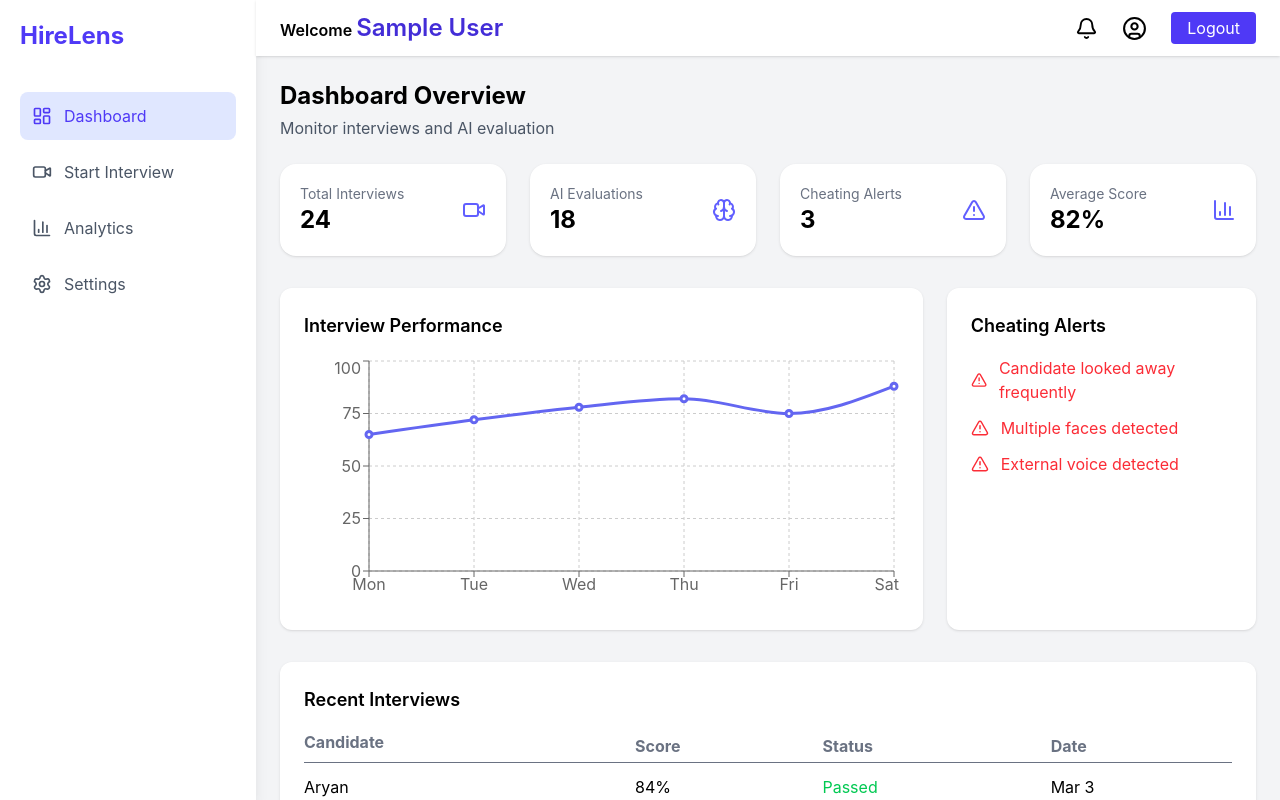
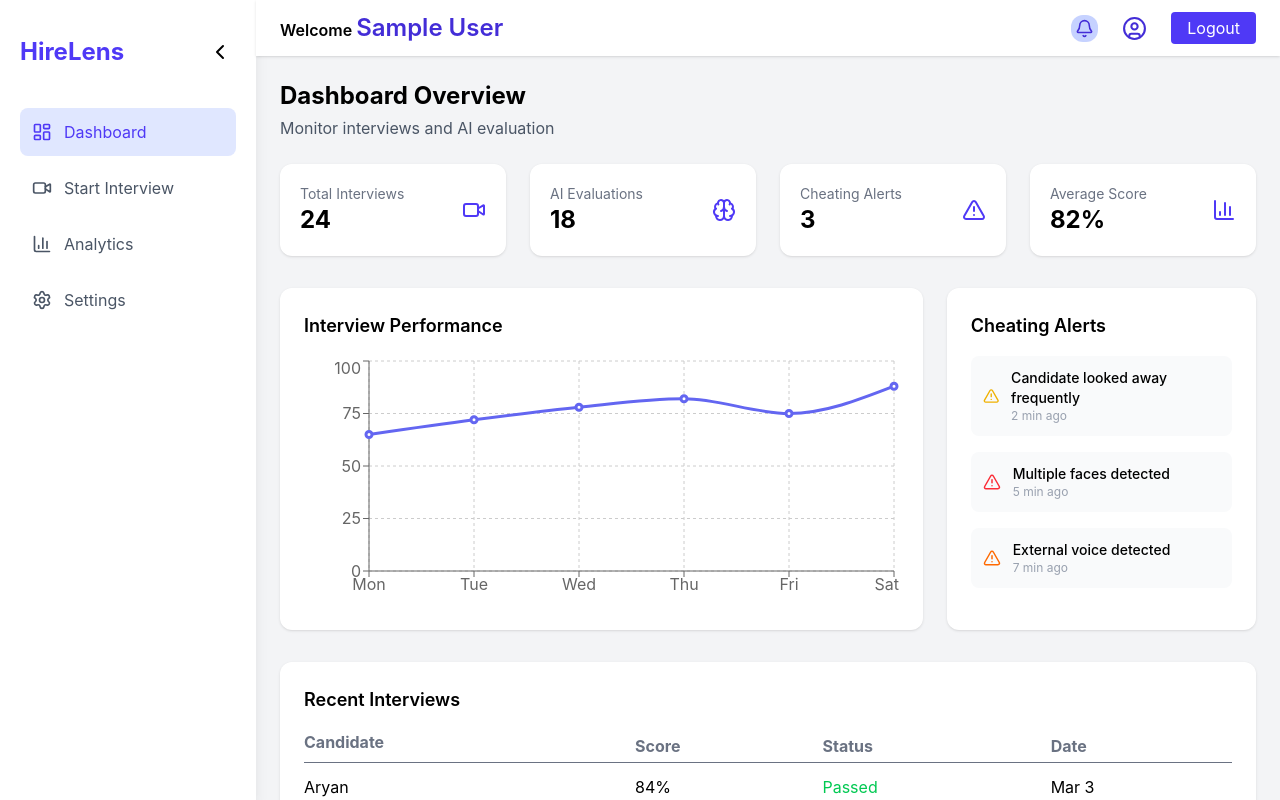
Before and after one commit to Choudhary-Sahil099/HIRELEN, a React (Vite) app in the folder Frontend/: page /dashboard in a window 1280 px wide. Built offline with nearby package versions, Linux system fonts and the light colour scheme; sample sign-in values are in the browser's storage.

Commit message:
framer motion addition

```diff
--- a/Frontend/package.json
+++ b/Frontend/package.json
@@ -14,6 +14,7 @@
     "@tailwindcss/vite": "^4.2.1",
     "axios": "^1.13.5",
     "clsx": "^2.1.1",
+    "framer-motion": "^12.35.2",
     "jwt-decode": "^4.0.0",
     "lucide-react": "^0.575.0",
     "react": "^19.2.0",
--- a/Frontend/src/components/dashboard/CheatingAlerts.tsx
+++ b/Frontend/src/components/dashboard/CheatingAlerts.tsx
@@ -1,30 +1,74 @@
 import { AlertTriangle } from "lucide-react";
 
-// linked to the performance chart and shows the result of the selected interview only
-const alerts = [
-  "Candidate looked away frequently",
-  "Multiple faces detected",
-  "External voice detected",
+interface Alert {
+  message: string;
+  severity: "low" | "medium" | "high";
+  time: string;
+}
+
+const alerts: Alert[] = [
+  {
+    message: "Candidate looked away frequently",
+    severity: "low",
+    time: "2 min ago",
+  },
+  {
+    message: "Multiple faces detected",
+    severity: "high",
+    time: "5 min ago",
+  },
+  {
+    message: "External voice detected",
+    severity: "medium",
+    time: "7 min ago",
+  },
 ];
+
+const severityColor = {
+  low: "text-yellow-500",
+  medium: "text-orange-500",
+  high: "text-red-500",
+};
 
 const CheatingAlerts = () => {
   return (
     <div className="bg-white p-6 rounded-xl shadow">
+
       <h3 className="text-lg font-semibold mb-4">
         Cheating Alerts
       </h3>
 
-      <div className="space-y-3">
+      <div className="space-y-4">
+
         {alerts.map((alert, index) => (
           <div
             key={index}
-            className="flex items-center gap-3 text-red-500"
+            className="flex items-start justify-between p-3 rounded-lg bg-gray-50"
           >
-            <AlertTriangle size={18} />
-            <span>{alert}</span>
+            <div className="flex items-center gap-3">
+
+              <AlertTriangle
+                size={18}
+                className={severityColor[alert.severity]}
+              />
+
+              <div>
+                <p className="text-sm font-medium">
+                  {alert.message}
+                </p>
+
+                <p className="text-xs text-gray-400">
+                  {alert.time}
+                </p>
+              </div>
+
+            </div>
+
           </div>
         ))}
+
       </div>
+
     </div>
   );
 };
--- a/Frontend/src/components/layouts/Sidebar.tsx
+++ b/Frontend/src/components/layouts/Sidebar.tsx
@@ -1,8 +1,9 @@
-import { LayoutDashboard, Video, BarChart3, Settings } from "lucide-react";
+//LogoDesign for the website
+//creating array of the sidebar menu
+import { LayoutDashboard, Video, BarChart3, Settings, ChevronLeft, ChevronRight } from "lucide-react";
+import { useState } from "react";
 import { NavLink } from "react-router-dom";
 
-//LogoDesign for the website
-//creating array of the sidebar menu
 const SideItems = [
   {
     name: "Dashboard",
@@ -27,12 +28,26 @@ const SideItems = [
 ];
 
 const Sidebar: React.FC = () => {
+  const[minimized, setMinimized] = useState(false)
   return (
-    <div className="h-screen w-64 bg-white shadow-lg p-5 flex flex-col">
+    <div className={`h-screen bg-white shadow-lg p-5 flex flex-col transition-all duration-300 ${minimized ? "w-20":"w-64"}`}>
 
-      <h1 className="text-2xl font-bold text-indigo-600 mb-10">
-        HireLens
-      </h1>
+      <div className="flex items-center justify-between py-4 pb-10">
+
+        {!minimized && (
+          <h1 className="text-2xl font-bold text-indigo-600">
+           HireLens
+          </h1>
+        )}
+
+        <button
+          onClick={() => setMinimized(!minimized)}
+          className="p-1 rounded hover:bg-gray-100"
+        >
+          {minimized ? <ChevronRight size={24} /> : <ChevronLeft size={24} />}
+        </button>
+
+      </div>
 
       <nav className="flex flex-col gap-2">
 
@@ -52,7 +67,7 @@ const Sidebar: React.FC = () => {
               }
             >
               <Icon size={20} />
-              {item.name}
+              {!minimized && <span>{item.name}</span>}
             </NavLink>
           );
         })}
--- a/Frontend/src/components/layouts/StatsCard.tsx
+++ b/Frontend/src/components/layouts/StatsCard.tsx
@@ -1,21 +1,28 @@
-import React from "react";
+import type { ReactNode } from "react";
+import { motion } from "framer-motion";
 
 interface StatsCardProps {
   title: string;
   value: string | number;
-  icon: React.ReactNode;
+  icon: ReactNode;
 }
 
-const StatsCard: React.FC<StatsCardProps> = ({ title, value, icon }) => {
+const StatsCard = ({ title, value, icon }: StatsCardProps) => {
   return (
-    <div className="bg-white p-5 rounded-2xl shadow hover:scale-105 transition flex justify-between items-center">
+    <motion.div
+      initial={{ opacity: 0, y: 20 }}
+      animate={{ opacity: 1, y: 0 }}
+      whileHover={{ scale: 1.05 }}
+      transition={{ duration: 0.3 }}
+      className="bg-white p-5 rounded-xl shadow flex items-center justify-between"
+    >
       <div>
         <p className="text-gray-500 text-sm">{title}</p>
         <h2 className="text-2xl font-bold">{value}</h2>
       </div>
 
-      <div className="text-indigo-500">{icon}</div>
-    </div>
+      <div className="text-indigo-600">{icon}</div>
+    </motion.div>
   );
 };
 
--- a/Frontend/src/components/layouts/Topbar.tsx
+++ b/Frontend/src/components/layouts/Topbar.tsx
@@ -4,12 +4,12 @@ const Topbar = () => {
   const { user, logout } = useAuth();
   // add the routes to the profile and the notifications
   return (
-    <div className="flex justify-between items-center bg-white shadow px-6 py-3">
+    <div className="flex justify-between items-center bg-white shadow px-6 py-3 ">
       <h1 className="font-semibold">Welcome <span className="text-2xl text-indigo-700">{user?.name}</span></h1>
 
       <div className="flex items-center gap-6">
-        <Bell size={23} className="cursor-pointer hover:scale-103 transition" />
-        <UserCircle size={25} className="cursor-pointer hover:scale-103 transition" />
+        <Bell size={27} className="cursor-pointer hover:scale-105 transition text-indigo-700 bg-indigo-200 rounded-xl p-1" />
+        <UserCircle size={25} className="cursor-pointer hover:scale-105 transition text-indigo-700" />
         <button
         onClick={logout}
         className="bg-indigo-600 text-white px-4 py-1 rounded hover:bg-indigo-300 hover:cursor-pointer hover:scale-103 transition"
--- a/Frontend/src/pages/dashboard/DashboardPage.tsx
+++ b/Frontend/src/pages/dashboard/DashboardPage.tsx
@@ -3,6 +3,8 @@ import StatsCard from "../../components/layouts/StatsCard";
 import InterviewChart from "../../components/charts/InterviewCharts";
 import RecentInterviews from "../../components/dashboard/RecentInterviews";
 import CheatingAlerts from "../../components/dashboard/CheatingAlerts";
+
+import { motion } from "framer-motion";
 
 import {
   Video,
@@ -14,13 +16,29 @@ import {
 const DashboardPage = () => {
   return (
     <DashboardLayout>
+
+      <motion.div
+        initial={{ opacity: 0, y: 10 }}
+        animate={{ opacity: 1, y: 0 }}
+        transition={{ duration: 0.3 }}
+      >
         <div className="mb-6">
           <h2 className="text-2xl font-bold">Dashboard Overview</h2>
           <p className="text-gray-600 mt-1">
             Monitor interviews and AI evaluation
           </p>
         </div>
-      <div className="grid grid-cols-1 md:grid-cols-2 lg:grid-cols-4 gap-6 mb-8">
+        <motion.div
+          initial="hidden"
+          animate="visible"
+          variants={{
+            hidden: {},
+            visible: {
+              transition: { staggerChildren: 0.12 }
+            }
+          }}
+          className="grid grid-cols-1 md:grid-cols-2 lg:grid-cols-4 gap-6 mb-8"
+        >
 
           <StatsCard
             title="Total Interviews"
@@ -46,7 +64,7 @@ const DashboardPage = () => {
             icon={<BarChart3 />}
           />
 
-      </div>
+        </motion.div>
         <div className="grid grid-cols-1 lg:grid-cols-3 gap-6 mb-8">
 
           <div className="lg:col-span-2">
@@ -58,6 +76,8 @@ const DashboardPage = () => {
         </div>
         <RecentInterviews />
 
+      </motion.div>
+
     </DashboardLayout>
   );
 };
```
Also changed, not shown: 1 other file (tests, documents, lock files or other folders). Lines whose indentation alone changed are shown as unchanged.
